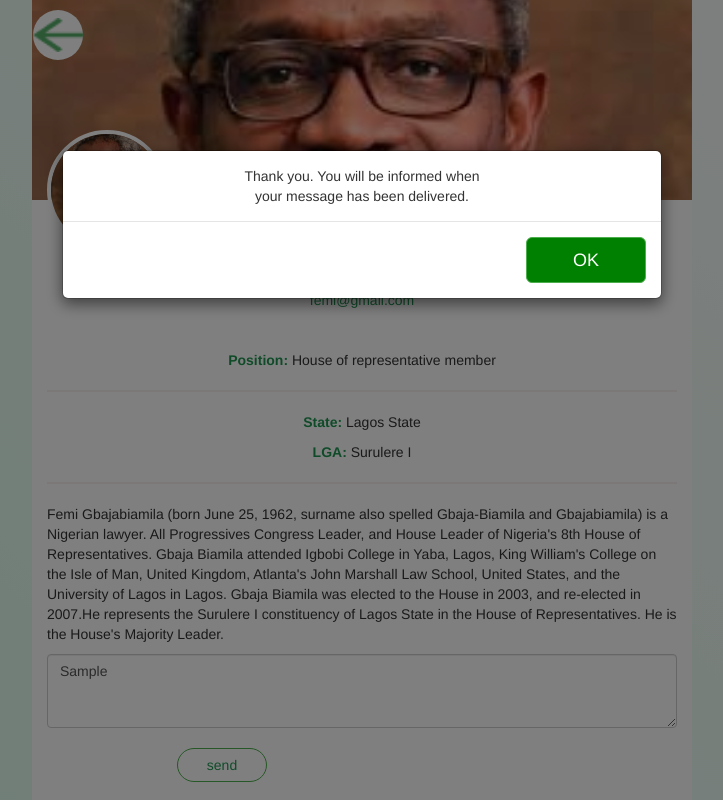
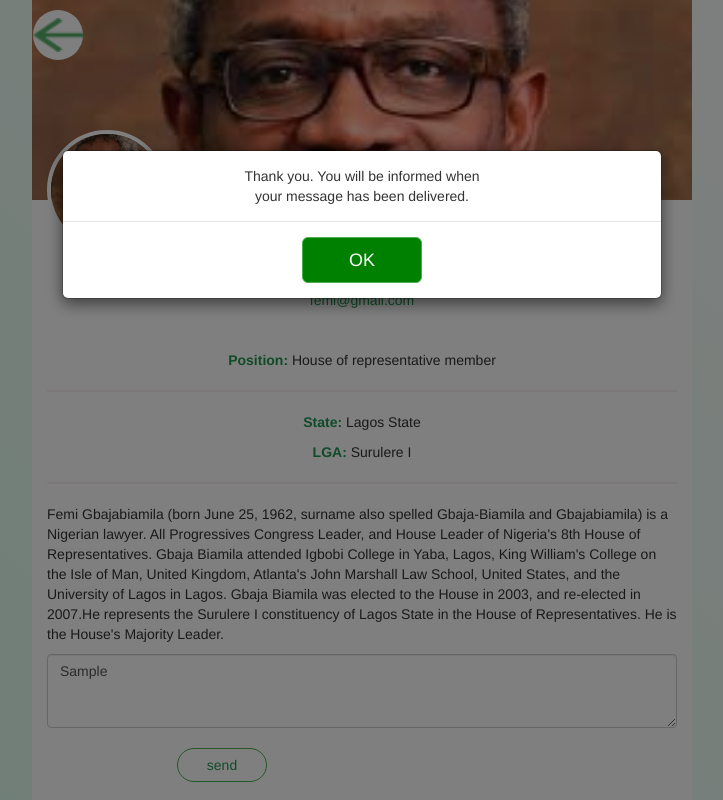
Before and after one commit to onyekachimary/wikipol, an Angular app: page /profile in a window 1280 px wide. Both pictures are taken after typing "Sample" into the empty fields and a click on the button "send". Shown: the whole page, without its empty margins (278-1001 px from the left). Built offline with nearby package versions, Linux system fonts and the light colour scheme; no server answers.

Commit message:
changed modal in profile

```diff
--- a/src/app/profile/profile.component.html
+++ b/src/app/profile/profile.component.html
@@ -77,9 +77,9 @@
       <div class="modal-body" style="text-align: center; font-size: 14px;">
         Thank you. You will be informed when <br> your message has been delivered.
       </div>
-      <div class="modal-footer">
+      <div class="modal-footer" style="text-align: center;">
         <!-- <button type="button" class="btn btn-secondary" data-dismiss="modal">Close</button> -->
-        <button type="button" style="margin-left: -50px; background: green; width: 120px;" class="btn btn-success btn-lg" data-dismiss="modal">OK</button>
+        <button type="button" style="background: green; width: 120px;" class="btn btn-success btn-lg" data-dismiss="modal">OK</button>
       </div>
     </div>
  </div>
```
Also changed, not shown: 5 other files (tests, documents, lock files or other folders).
